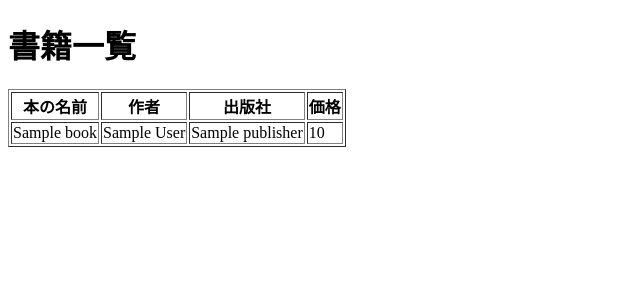
After one commit to doramochi00/django, a Django app: template templates/test_app/book_list.html in a window 1280 px wide. The commit adds this page. Shown: the top 300 px of the page, without its empty margins (0-640 px from the left). Run offline with Django 3.2, Linux system fonts and the light colour scheme; the template is opened without the code that fills it: most values are stand-ins (such as "Sample title", 1, 10 or a date in 2020).

Commit message:
DBのデータ一覧表示機能追加

```diff
--- /dev/null
+++ b/templates/test_app/book_list.html
@@ -0,0 +1,29 @@
+<!DOCTYPE html>
+<html>
+
+<head>
+    <meta charset="utf-8" />
+    <title>書籍一覧</title>
+</head>
+
+<body>
+    <h1>書籍一覧</h1>
+    <table border="1">
+        <tr>
+            <th>本の名前</th>
+            <th>作者</th>
+            <th>出版社</th>
+            <th>価格</th>
+        </tr>
+        {% for book in data %} <!-- views.pyで格納したデータを展開。for文で1つずつ取り出す-->
+        <tr>
+            <td>{{ book.book_name }}</td>
+            <td>{{ book.author }}</td>
+            <td>{{ book.publisher }}</td>
+            <td>{{ book.price }}</td>
+        </tr>
+        {% endfor %}
+    </table>
+</body>
+
+</html>
--- a/templates/test_app/index.html
+++ b/templates/test_app/index.html
@@ -98,7 +98,7 @@
 		<div class="container">
 			<div class="row">
 				<div class="col-md-6">
-					<a href="#" class="featured-grid" style="background-image: url({% static 'images/image_6.jpg' %});">
+					<a href="book_list/" class="featured-grid" style="background-image: url({% static 'images/image_6.jpg' %});">
 						<div class="desc">
 							<h3>Work with love</h3>
 							<span>Web Design</span>
--- a/test_app/urls.py
+++ b/test_app/urls.py
@@ -4,4 +4,5 @@ from . import views
 
 urlpatterns = [
     path('', views.index, name='index'),
+    path('book_list/', views.view_book_list, name='book_list'),
 ]
--- a/test_app/views.py
+++ b/test_app/views.py
@@ -1,5 +1,11 @@
 from django.http import HttpResponse
 from django.shortcuts import render
+from .models import book_list
 
 def index(request):
     return render(request, 'test_app/index.html')
+
+def view_book_list(request):
+    data = book_list.objects.all()
+    contents = {'data': data}
+    return render(request, 'test_app/book_list.html', contents)
```
